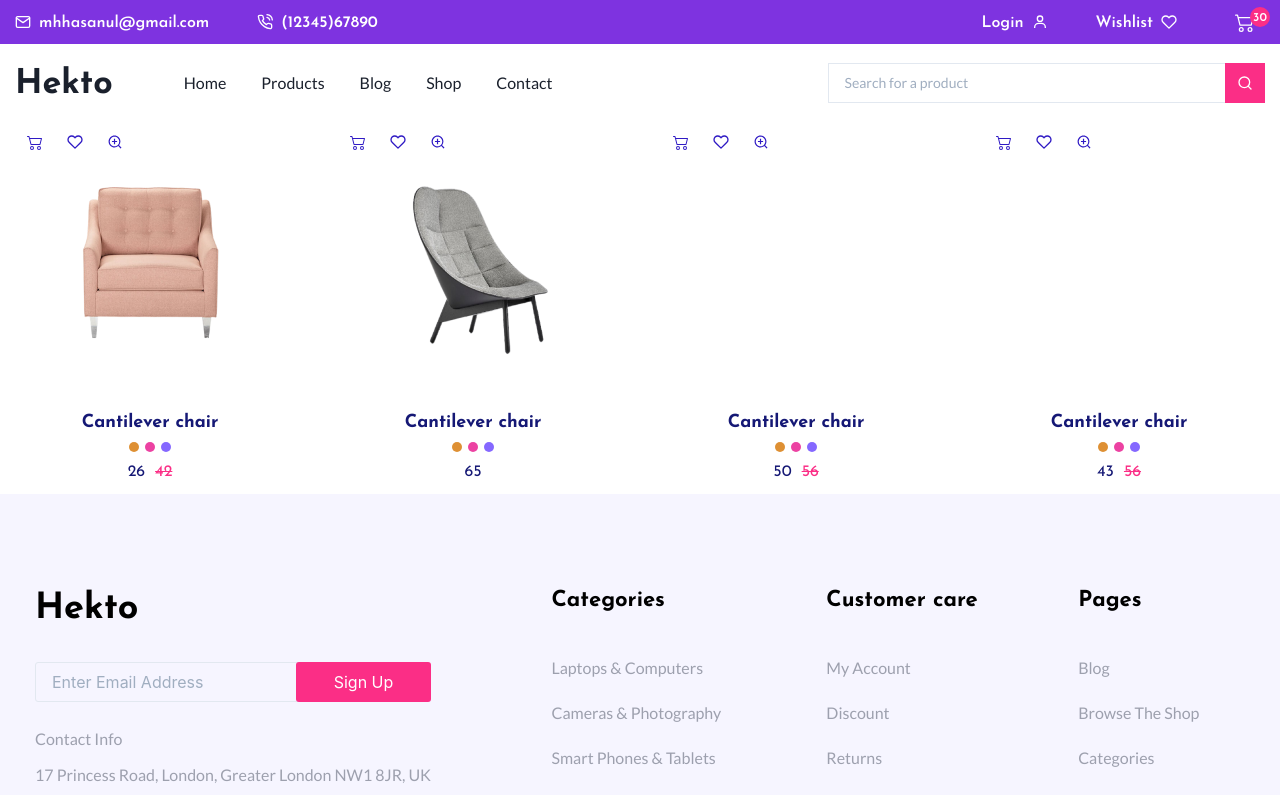
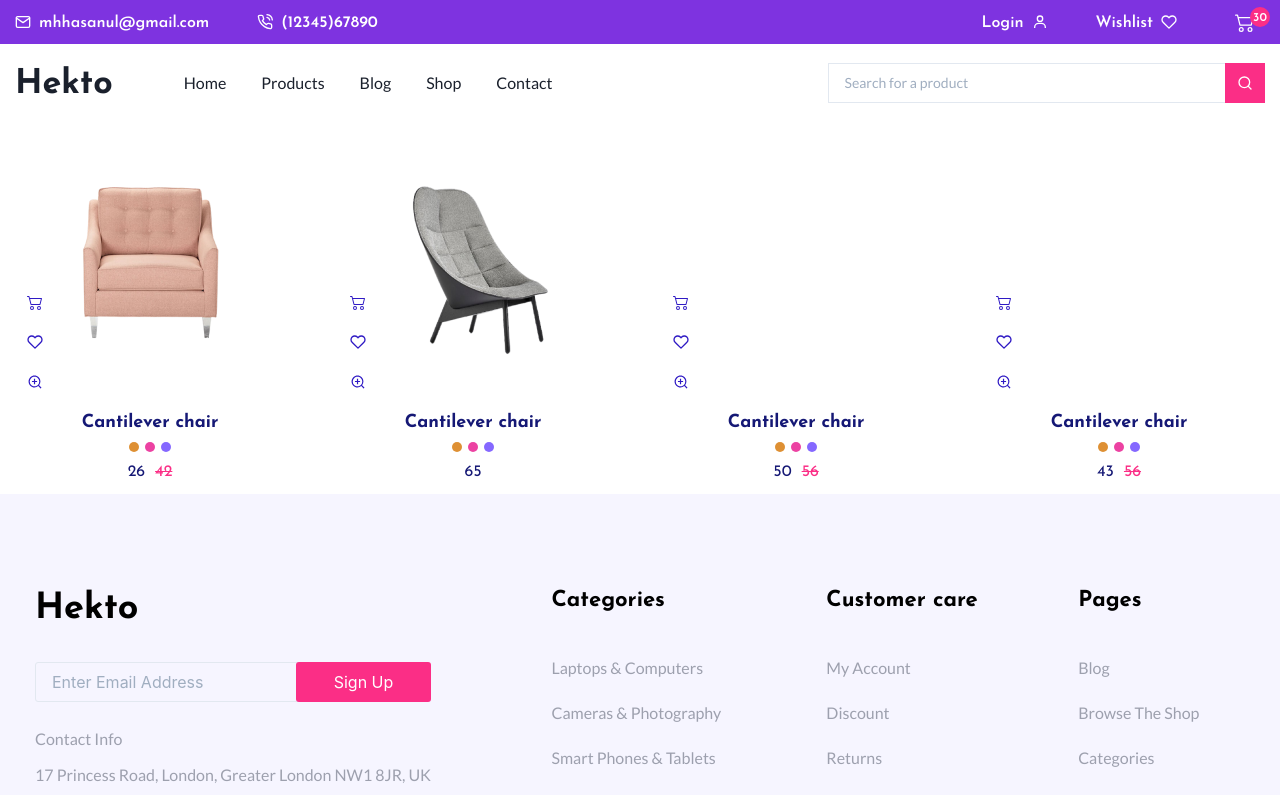
Before and after one commit to anacornachi/hekto-ecommerce, a Next.js app: page /shop in a window 1280 px wide. Shown: the top 795 px of the page. Built offline with nearby package versions, Linux system fonts and the light colour scheme; no server answers.

Commit message:
wip: fix card

```diff
--- a/src/components/ProductCard/index.tsx
+++ b/src/components/ProductCard/index.tsx
@@ -32,7 +32,7 @@ export default function ProductCard({
               <Image src={main_image} alt="" objectFit="contain" />
             </Flex>
           )}
-          <Actions position="absolute" mainColor="white" variant="top" />
+          <Actions position="absolute" mainColor="white" />
         </Flex>
         <Flex
           direction="column"
```
